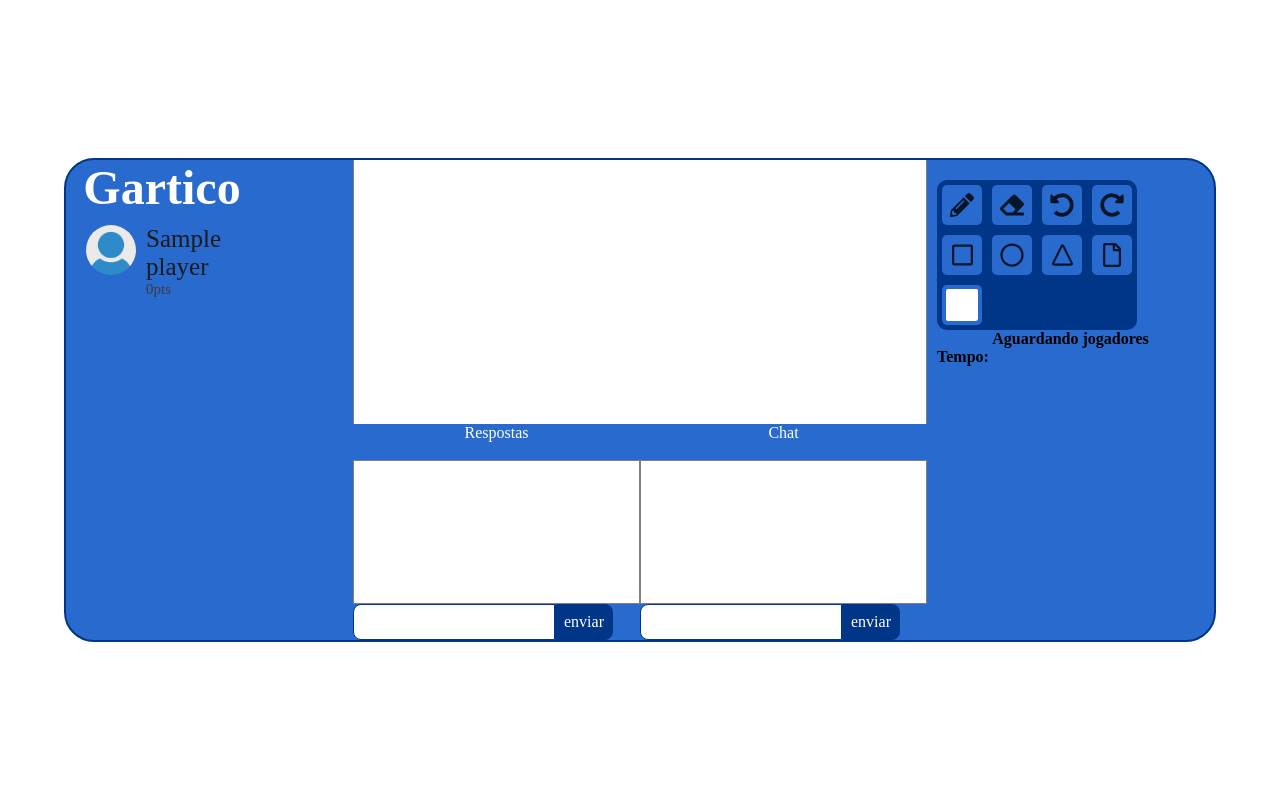
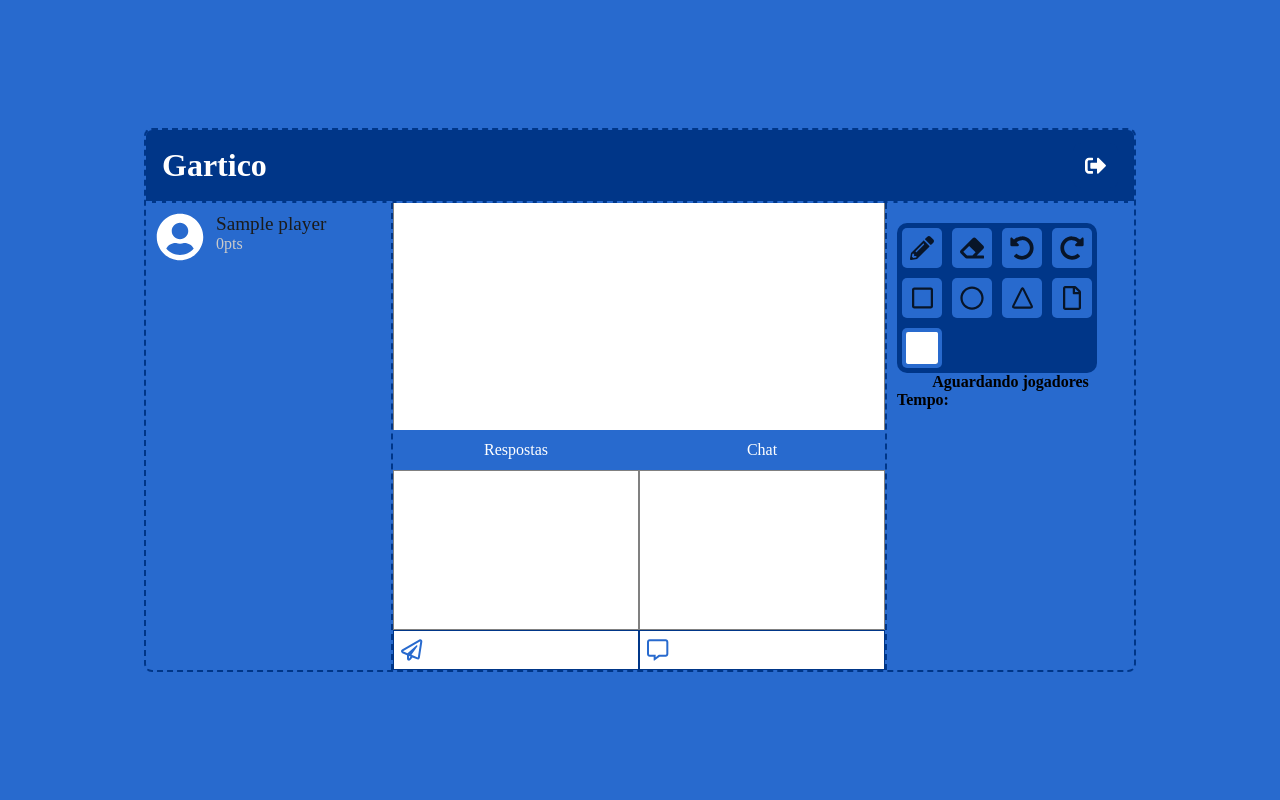
Before and after one commit to gilmar-sales/gartico, a Flask app: template server/templates/room.html in a window 1280 px wide. Run offline with Flask 2, Linux system fonts and the light colour scheme; the template is opened without the code that fills it: most values are stand-ins (such as "Sample title", 1, 10 or a date in 2020); parts of the project's set-up code (start-up, migrations or seed data) failed here and were passed over; some libraries are stand-ins or nearby versions; some web fonts are replaced.

Commit message:
merge branch 'dev' into 'master'

```diff
--- a/server/static/css/main.css
+++ b/server/static/css/main.css
@@ -34,14 +34,16 @@ body {
 }
 
 .container {
-  width: min(1330px, 100%);
+  width: 100vw;
   height: 100vh;
 }
 
 button,
-input[type="submit"] {
+input[type="submit"],
+.button {
   background-color: var(--secondary-color);
   color: white;
+  text-decoration: none;
   cursor: pointer;
 
   padding: 0.75rem;
@@ -50,26 +52,11 @@ input[type="submit"] {
   appearance: none;
 }
 
-button:hover {
+button:hover,
+input[type="submit"]:hover,
+.button:hover {
   background-color: var(--secondary-color);
   filter: brightness(1.3);
-}
-
-button a {
-  color: white;
-  text-decoration: none;
-}
-
-.row input[type="text"] {
-  border-top-left-radius: 0.5rem;
-  border-bottom-left-radius: 0.5rem;
-  border: 1px var(--secondary-color) solid;
-}
-.row input[type="submit"] {
-  border-top-left-radius: 0;
-  border-bottom-left-radius: 0;
-  padding: 0.5rem;
-  border: 1px var(--secondary-color) solid;
 }
 
 @media screen and (max-width: 768px) {
--- a/server/static/css/room.css
+++ b/server/static/css/room.css
@@ -2,21 +2,32 @@
   display: flex;
   justify-content: center;
   align-items: center;
+  background-color: var(--primary-color);
+}
+
+.game-title {
+  display: flex;
+  width: 100%;
+  align-items: center;
+  justify-content: space-between;
+  background-color: var(--secondary-color);
+  padding: 0.8rem 1rem;
+  grid-area: title;
+  border-bottom: 2px var(--primary-color) dashed;
 }
 
 .game {
+  overflow: hidden;
   display: grid;
-  grid-template-columns: [left] 1fr [mid] 2fr [right] 1fr;
   background-color: var(--primary-color);
-  border-radius: 30px;
-  border: 2px var(--secondary-color) solid;
-  width: 90%;
+  border-radius: 0.5rem;
+  border: 2px var(--secondary-color) dashed;
 }
 
 .room_logo {
   color: white;
   font-weight: 900;
-  font-size: 3rem;
+  font-size: 2rem;
   text-align: center;
 }
 
@@ -45,19 +56,18 @@
 }
 
 .users-panel {
-  width: 12rem;
+  width: 100%;
   margin: 0;
   flex-grow: 1;
   overflow-y: auto;
   grid-area: left;
+  border-right: 2px var(--secondary-color) dashed;
 }
 
 .users-panel ul {
   padding-inline-start: 0px;
   display: flex;
   flex-direction: column;
-  padding-left: 10px;
-  padding-right: 10px;
   background-color: transparent;
 }
 
@@ -66,7 +76,7 @@
 }
 
 .users-panel ul li {
-  border-bottom: 1px #cfcfcf solid;
+  border-bottom: 2px var(--secondary-color) dashed;
   padding: 10px;
 }
 
@@ -75,20 +85,22 @@
   width: 50px;
   border-radius: 50%;
   margin-right: 10px;
+  color: white;
 }
 
 .user-name {
-  font-size: 25px;
+  font-size: 1.2rem;
   color: #1b1b1b;
 }
 
 .user-rank {
-  font-size: 15px;
-  color: #3d3d3d;
+  font-size: 1rem;
+  color: #cacaca;
 }
 
 .center-panel {
   grid-area: mid;
+  border-right: 2px var(--secondary-color) dashed;
 }
 
 .canvas {
@@ -111,14 +123,18 @@
 }
 
 .message-title {
+  width: 100%;
+  height: 100%;
+  display: flex;
+  justify-content: center;
+  align-items: center;
   color: white;
-  text-align: center;
   background-color: var(--primary-color);
 }
 
 .message-area {
   width: 100%;
-  height: 100%;
+  height: 10rem;
   background-color: white;
   resize: none;
   overflow: auto;
@@ -207,13 +223,42 @@
   color: white;
 }
 
-@media screen and (max-width: 768px) {
+.input-icon {
+  color: var(--primary-color);
+  display: block;
+  left: 8px;
+  position: absolute;
+  top: 50%;
+  transform: translateY(-50%);
+  text-align: center;
+  z-index: 30;
+}
+.input-text {
+  width: 100%;
+  border: 1px var(--secondary-color) solid;
+  padding: 8px;
+  padding-left: 36px;
+}
+
+@media screen and (orientation: landscape) {
   .game {
-    max-width: 760px;
+    grid-template-columns: 1fr 2fr 1fr;
+    grid-template-rows: auto 1fr;
+    grid-template-areas:
+      "title title title"
+      "left mid right";
   }
 }
-@media screen and (max-width: 1330px) {
+@media screen and (orientation: portrait) {
   .game {
-    width: 90%;
+    width: 100%;
+    height: 100%;
+    grid-template-columns: 1fr;
+    grid-template-rows: auto 1fr 1fr 1fr;
+    grid-template-areas:
+      "title"
+      "left"
+      "mid"
+      "right";
   }
 }
--- a/server/static/js/rmi.js
+++ b/server/static/js/rmi.js
@@ -31,6 +31,8 @@ class RemoteObject {
         (ev || window.event).returnValue = "Tem certeza que deseja sair?";
         (ev || window.event).preventDefault();
       });
+
+      return "Tem certeza que deseja sair?";
     });
 
     this.socket.on("check", () => {
--- a/server/static/js/room.js
+++ b/server/static/js/room.js
@@ -1,21 +1,20 @@
 class Room extends RemoteObject {
-
   constructor(svg, protocol, domain, port, room) {
     super(protocol, domain, port, room);
 
     this.observer = true;
     this.canvas = new SVGCanvas(svg);
     this.charCount = 0;
-        this.tip = ""
+    this.tip = "";
     this.drawer = false;
     this.countDown = 0;
   }
 
   callCanvas(method, ...params) {
-        if(method == 'clear'){
+    if (method == "clear") {
       this.actual_packet = 0;
       this.processed_packet = -1;
-            this.packets = {}
+      this.packets = {};
     }
 
     return this.canvas[method](...params);
@@ -42,20 +41,20 @@ class Room extends RemoteObject {
   }
 
   addPlayer(data) {
-        var newPlayer = document.createElement('li');
-        newPlayer.id = data['username']
+    var newPlayer = document.createElement("li");
+    newPlayer.id = data["username"];
     newPlayer.classList.add("row");
-        var img = document.createElement('img')
-        img.classList.add("user-img")
-        img.src = "/static/img/icon-user-default.png"
-        var div = document.createElement('div');
+    var img = document.querySelector("#user-img").cloneNode(true);
+    img.removeAttribute("style");
+    img.removeAttribute("id");
+    var div = document.createElement("div");
     div.classList.add("col");
-        var name = document.createElement('a');
-        name.classList.add('user-name')
-        name.innerHTML = data['username'];
-        var points = document.createElement('a');
-        points.classList.add('user-rank')
-        points.innerHTML = "0pts"
+    var name = document.createElement("a");
+    name.classList.add("user-name");
+    name.innerHTML = data["username"];
+    var points = document.createElement("a");
+    points.classList.add("user-rank");
+    points.innerHTML = "0pts";
 
     newPlayer.append(img);
     div.append(name);
@@ -71,29 +70,47 @@ class Room extends RemoteObject {
 
   appendAnswer(playerName, answer, status) {
     var container = document.createElement("span");
-    var text = document.createTextNode(playerName + ": " + answer);
+
+    var text = document.createTextNode(
+      status === "right" ? `${playerName} acertou!` : `${playerName}: ${answer}`
+    );
 
     container.appendChild(text);
 
-    console.log(text);
-
-    if(status == -1)
-        container.style.color = "red";
-    else if(status == 0)
-        container.style.color = "#ff7b00";
-    else if(status == 1) {
+    if (status == "wrong") container.style.color = "red";
+    else if (status == "close") container.style.color = "#ff7b00";
+    else if (status == "right") {
       container.style.color = "green";
     }
 
     document.getElementById("answers-area").appendChild(container);
-    document.getElementById("answers-area").appendChild(document.createElement("br"));
+    document
+      .getElementById("answers-area")
+      .appendChild(document.createElement("br"));
 
-    document.getElementById("answers-area").scrollTo(0, document.getElementById("answers-area").scrollHeight)
+    document
+      .getElementById("answers-area")
+      .scrollTo(0, document.getElementById("answers-area").scrollHeight);
   }
 
-    sendTip() {
+  appendMessage(playerName, message) {
+    var container = document.createElement("span");
+    var text = document.createTextNode(playerName + ": " + message);
 
+    container.style.color = "black";
+    container.appendChild(text);
+
+    document.getElementById("messages-area").appendChild(container);
+    document
+      .getElementById("messages-area")
+      .appendChild(document.createElement("br"));
+
+    document
+      .getElementById("messages-area")
+      .scrollTo(0, document.getElementById("messages-area").scrollHeight);
   }
+
+  sendTip() {}
 
   removePlayer(nickname) {
     document.getElementById(nickname).remove();
@@ -101,24 +118,23 @@ class Room extends RemoteObject {
 
   setCharCount(counts) {
     this.charCount = 0;
-        var tip = '';
+    var tip = "";
 
     for (let i in counts) {
-            this.charCount += counts[i]
+      this.charCount += counts[i];
       for (let j = 0; j < counts[i]; j++) {
-                this.tip +='_'
-                tip += '_ ';
+        this.tip += "_";
+        tip += "_ ";
       }
 
-            tip += '<br>'
-            tip += ' '
+      tip += "<br>";
+      tip += " ";
     }
-        console.log(tip)
+    console.log(tip);
     document.getElementById("tips").innerHTML = tip;
   }
 
   setObject(object) {
     document.getElementById("tips").innerHTML = object;
   }
-
 }
--- a/server/templates/layout.html
+++ b/server/templates/layout.html
@@ -1,15 +1,27 @@
 <!DOCTYPE html>
 <html>
-    <head>
-        <link rel="shortcut icon" href="{{ url_for('static', filename='favicon.ico') }}">
-        <meta http-equiv="Content-Type" content="text/html;charset=UTF-8">
-        <title>Gartico</title>
-        <link rel="stylesheet" href="{{ url_for('static', filename='css/main.css') }}">
-        {% block head %}
-        {% endblock %}
-    </head>
-    <body>
-        {% block body %}
-        {% endblock %}
-    </body>
+  <head>
+    <link
+      rel="shortcut icon"
+      href="{{ url_for('static', filename='favicon.ico') }}"
+    />
+    <meta http-equiv="Content-Type" content="text/html;charset=UTF-8" />
+    <meta
+      name="viewport"
+      content="width=device-width, initial-scale=1, user-scalable=0"
+    />
+    <title>Gartico</title>
+    <link
+      rel="stylesheet"
+      href="{{ url_for('static', filename='css/main.css') }}"
+    />
+    <script
+      src="https://use.fontawesome.com/releases/v5.15.2/js/all.js"
+      data-auto-replace-svg="nest"
+    ></script>
+    {% block head %} {% endblock %}
+  </head>
+  <body>
+    {% block body %} {% endblock %}
+  </body>
 </html>
--- a/server/templates/room.html
+++ b/server/templates/room.html
@@ -11,24 +11,30 @@
     <link rel="stylesheet" href="https://cdn.jsdelivr.net/npm/@simonwep/pickr/dist/themes/nano.min.css"/>
     <script src="https://cdn.jsdelivr.net/npm/@simonwep/pickr/dist/pickr.min.js"></script>
     <script src="https://cdn.jsdelivr.net/npm/@simonwep/pickr/dist/pickr.es5.min.js"></script>
+
+    <meta http-equiv="Cache-Control" content="no-cache, no-store, must-revalidate" />
+    <meta http-equiv="Pragma" content="no-cache" />
+    <meta http-equiv="Expires" content="0"/>
 {% endblock %}
 
 {% block body %}
 <div id="container" class="container">
     <div class="game">
+        <div class='game-title'>
+            <h1 class="room_logo">Gartico</h1>
+            <a class="button" href="/"><i class="fas fa-sign-out-alt fa-lg"></i></a>
+        </div>
         <div class="users-panel col no-selectable">
-
-            <h1 class="room_logo">Gartico</h1>
-
+            <i id="user-img" class="fas fa-user-circle fa-3x user-img" style="z-index: -1; position: fixed;"></i>
             <ul id="players">
                 {% for player in players %}
                 <li id="{{ player }}" class="row">
-                        <img class="user-img" src="{{ url_for('static', filename='img/icon-user-default.png') }}">
-                        <div class="col">
-                            <a class="user-name">{{ player }}</a>
-                            <a id="pts-{{ player }}" class="user-rank">0pts</a>
-                        </div>
-                    </li>
+                    <i class="fas fa-user-circle fa-3x user-img"></i>
+                    <div class="col">
+                        <a class="user-name">{{ player }}</a>
+                        <a id="pts-{{ player }}" class="user-rank">0pts</a>
+                    </div>
+                </li>
                 {% endfor %}
             </ul>
         </div>
@@ -41,18 +47,18 @@
                 <div class="message">
                     <div class="message-title">Respostas</div>
                     <div id="answers-area" class="message-area" readonly></div>
-                        <div class="row">
-                            <input id="answer" name="answer" type="text">
-                            <input type="submit" value="enviar">
+                        <div class="row" style="position: relative;">
+                            <i class="far fa-paper-plane fa-lg input-icon"></i>
+                            <input id="answer" class="input-text" type="text">
                         </div>
                 </div>
 
                 <div class="message">
                     <div class="message-title">Chat</div>
-                        <textarea class="message-area" ></textarea>
-                        <div class="row">
-                            <input name="message" type="text">
-                            <input type="submit" value="enviar">
+                        <div id="messages-area" class="message-area" readonly></div>
+                        <div class="row" style="position: relative;">
+                            <i class="far fa-comment-alt fa-lg input-icon"></i>
+                            <input id="message" class="input-text" type="text">
                         </div>
                 </div>
             </div>
@@ -180,13 +186,27 @@
     room.canvas.svg.on('touchmove', move);
 
     function sendAnswer(answer) {
+        if(answer.length)
         room.socket.emit('sendAnswer', {room: room.room, answer: answer})
+    }
+
+    function sendMessage(message) {
+        if(message.length)
+        room.socket.emit('sendMessage', {room: room.room, message: message})
+
     }
 
     document.getElementById("answer").onkeydown = (ev) => {
         if(ev.key == "Enter")  {
             sendAnswer(document.getElementById("answer").value);
             document.getElementById("answer").value = ""
+       }
+    }
+
+    document.getElementById("message").onkeydown = (ev) => {
+        if(ev.key == "Enter")  {
+            sendMessage(document.getElementById("message").value);
+            document.getElementById("message").value = ""
        }
     }
 
```
Also changed, not shown: server/__init__.py (+21 -9 lines), server/room.py (+56 -34 lines). Lines whose indentation alone changed are shown as unchanged.
